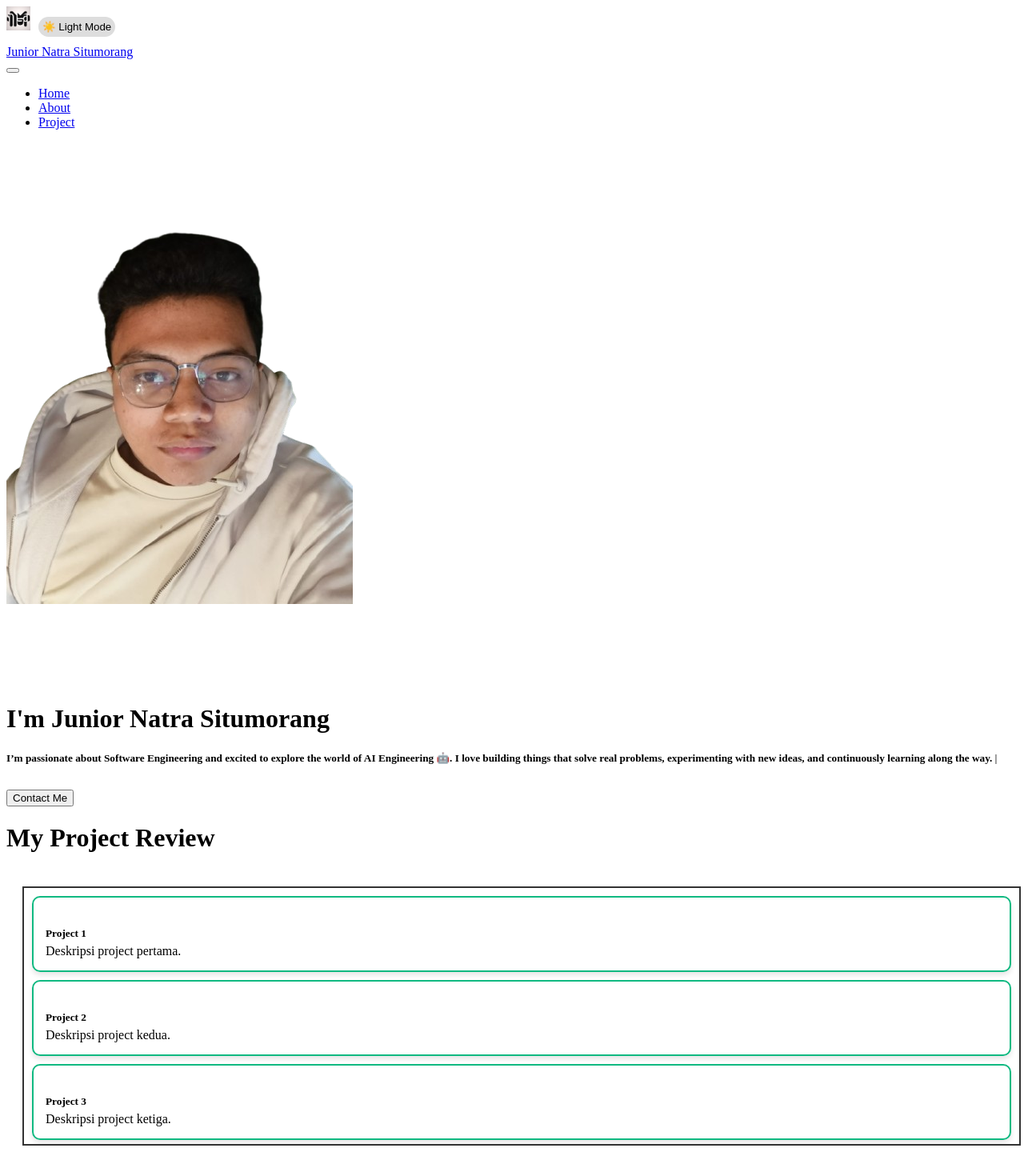
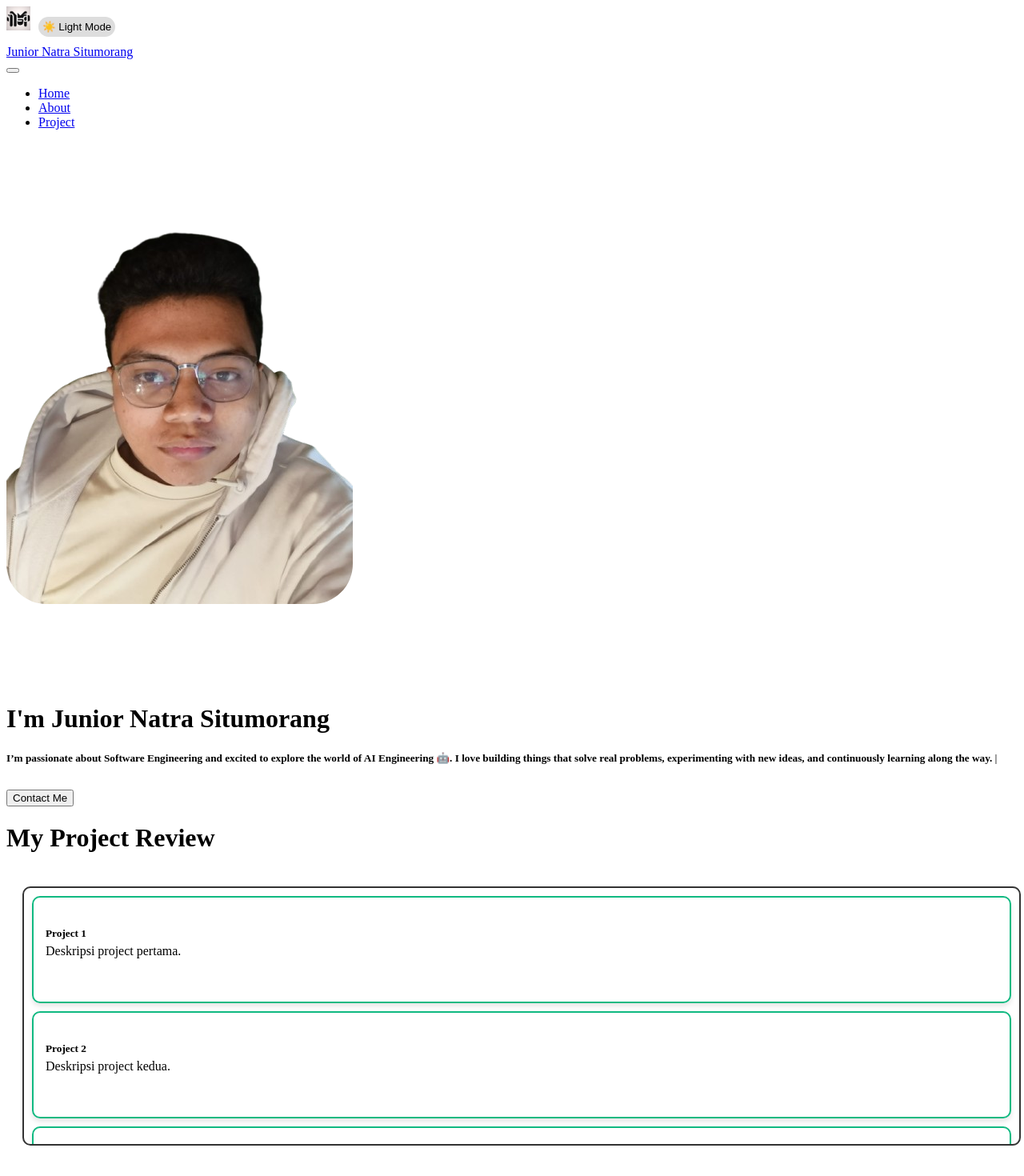
Before and after one commit to Jerannn24/my-portofolio, a Next.js app: page /Portfolio in a window 1280 px wide. Shown: the top 1470 px of the page at 80% size. Built offline with nearby package versions, Linux system fonts and the light colour scheme.

Commit message:
update ProjectList.jsx, ScrollArea.jsx and Portfolio.jsx

```diff
--- a/src/components/ProjectList.jsx
+++ b/src/components/ProjectList.jsx
@@ -25,6 +25,8 @@ const ProjectList = () => {
                             marginBottom: "10px",
                             backgroundColor: "var(--bg-2)",
                             boxShadow: "0 4px 6px rgba(0,0,0,0.1)",
+                            height: "100px",
+                            color: "var(--fg)"
                         }}
                     >
                         <h5 style={{ fontWeight: "bold", marginBottom: "5px" }}>
--- a/src/components/ScrollArea.jsx
+++ b/src/components/ScrollArea.jsx
@@ -15,7 +15,8 @@ const ScrollArea = ({ children, height = "200px" }) => {
                     padding: "10px",
                     border: "2px solid #333",
                     scrollbarWidth: "thin",               // Firefox: tipis
-                    scrollbarColor: "#10B981 #e0e0e0",   // Firefox: thumb dan track
+                    scrollbarColor: "#10B981 #e0e0e0",
+                    borderRadius: "10px",  // Firefox: thumb dan track
                 }}
             >
                 {children}
--- a/src/pages/Portfolio.jsx
+++ b/src/pages/Portfolio.jsx
@@ -15,6 +15,7 @@ const Portfolio = () => {
                             src='./myself.png'
                             alt='Myself'
                             className='img-fluid myself'
+                            style={{ borderRadius: "50px" }}
                         />
                     </div>
                     <div className='col-md-6' style={{ paddingTop: "50px" }}>
@@ -66,7 +67,7 @@ const Portfolio = () => {
                         <ProjectList />
                     </div>
                     <div>
-                        {/* <ThemeToggle /> */}
+
                     </div>
                 </div>
             </div>
```
